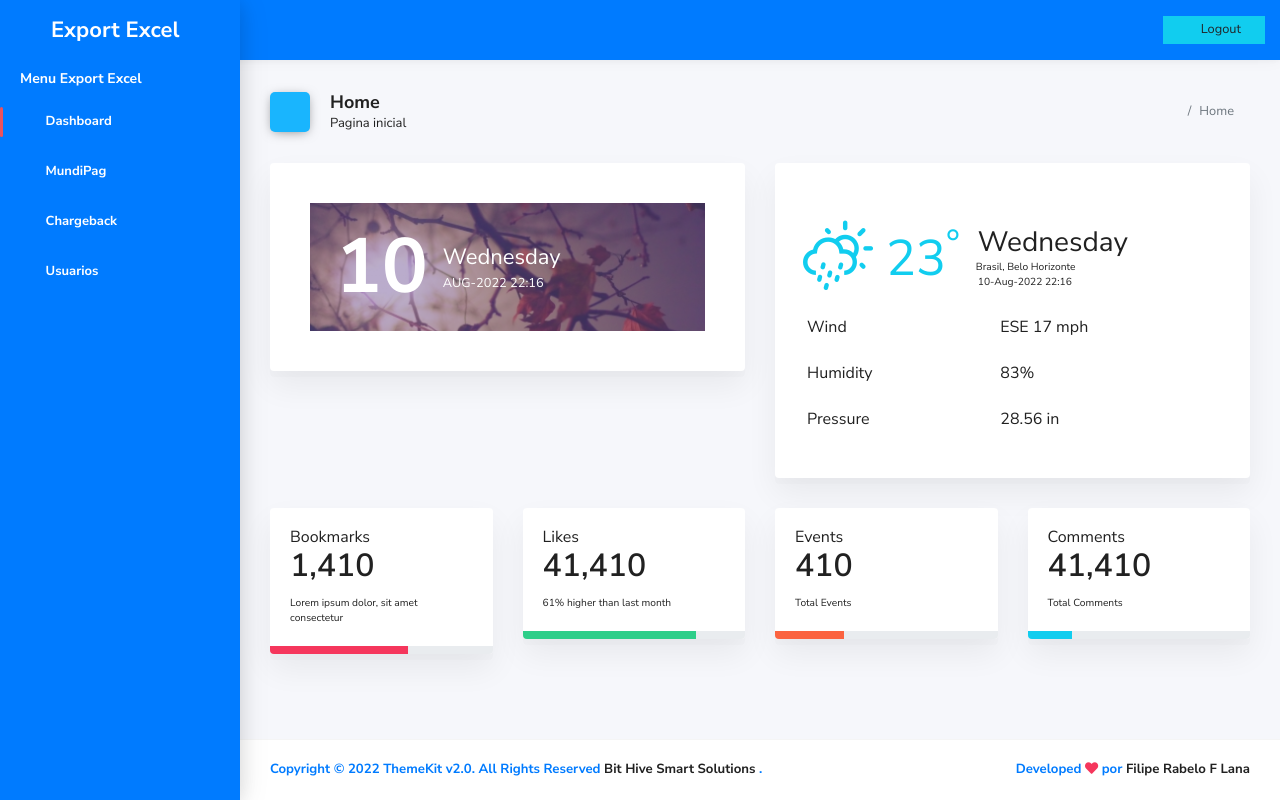
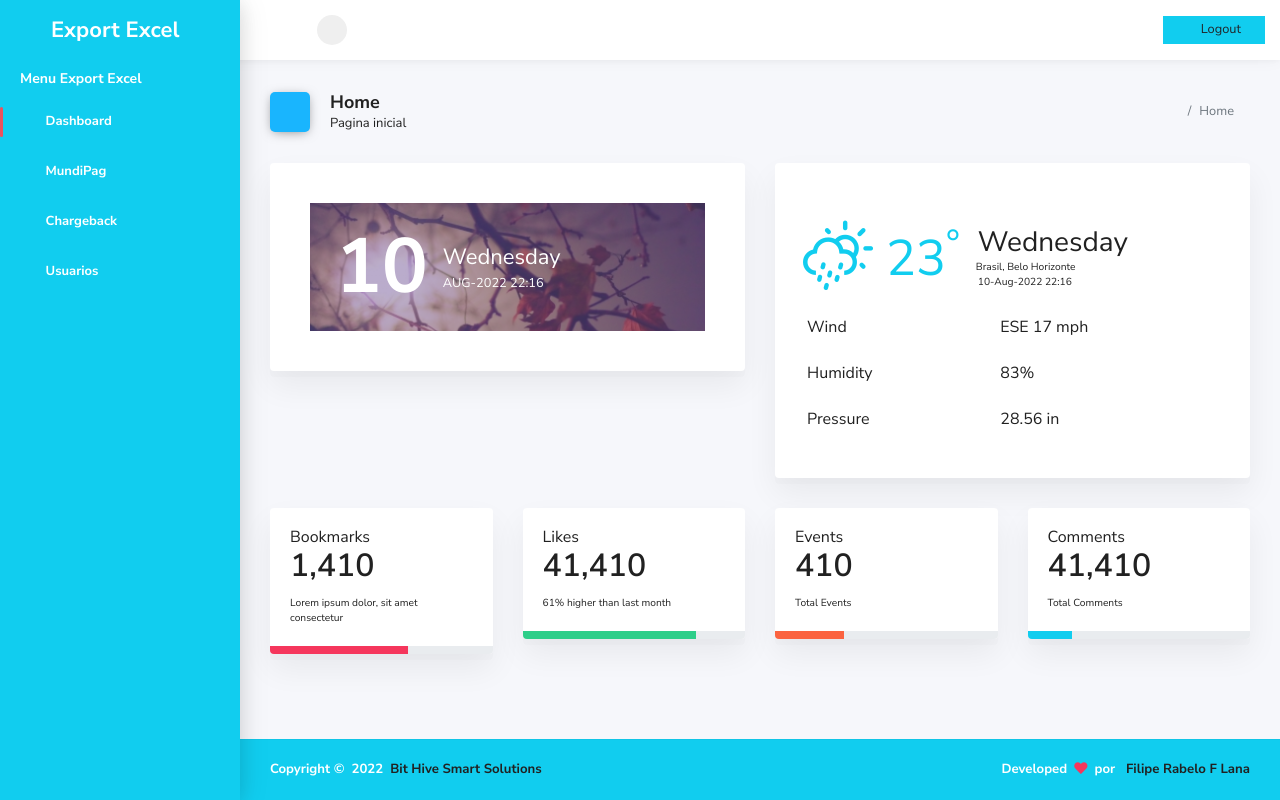
Before and after one commit to FilipeRabelo/Excel_Export, a CodeIgniter app: page /Excel_Export/home in a window 1280 px wide. Run offline with CodeIgniter, Linux system fonts and the light colour scheme; the visitor is signed in with stand-in values (Sample User, id 1); some libraries are stand-ins or nearby versions; some web fonts are replaced.

Commit message:
projeto Export Excel V1 ATUALIZADO  com sucesso

```diff
--- a/application/controllers/ChargeBack.php
+++ b/application/controllers/ChargeBack.php
@@ -62,7 +62,7 @@ require FCPATH . 'vendor/autoload.php';
                     'bandeira'            => $value[3],   //4
                     'tipoTransacao'       => $value[4],   //5
                     'd_c'                 => $value[5],   //6
-                    'dataTransacao'       => convertDataJulianExcel($value[6]),,   //7
+                    'dataTransacao'       => convertDataJulianExcel($value[6]),
                     'authorizationCode'   => $value[7],   //8
                     'valorTotalTransacao' => $value[8],   //9
                     'numeroDeParcelas'    => $value[9],   //10
--- a/application/helpers/funcao_helper.php
+++ b/application/helpers/funcao_helper.php
@@ -70,15 +70,18 @@
     function convertDataJulianExcel($d){
 
         if(is_numeric($d)){
+
             $d = intval($d);
         }else{
-            $d = 0;
+            $d =  0;
         }
-        $excelDate = $d; //2018-11-03
-        $miliseconds = ($excelDate - (25567 + 2)) * 86400 * 1000;
+
+        $excelDate = $d + 1; //2018-11-03   //ADICIONADO + 1 POR CAUSA DO RETORNA DA DATA//
+        $miliseconds = ($excelDate - (25567 + 2)) * 86400 * 1000 ;
         $seconds = $miliseconds / 1000;
 
         return date("Y-m-d", $seconds); //2018-11-03
+
     }
 
 ?>
--- a/application/views/chargeback/index.php
+++ b/application/views/chargeback/index.php
@@ -82,10 +82,10 @@
         </div>
     </div>
 
-    <footer class="footer fixed-bottom">
+    <footer class="footer fixed-bottom bg-info">
         <div class="w-100 clearfix">
-            <span class="text-center text-primary font-weight-bold text-sm-left d-md-inline-block">Copyright © <?= date('Y') ?> ThemeKit v2.0. All Rights Reserved <a href="https://bithive.com.br/">Bit Hive Smart Solutions </a>.</span>
-            <span class="float-none font-weight-bold text-primary float-sm-right mt-1 mt-sm-0 text-center">Developed <i class="fa fa-heart text-danger"></i> por <a href="https://github.com/FilipeRabelo" class="text-dark" target="_blank">Filipe Rabelo F Lana</a></span>
+            <span class="text-center text-white font-weight-bold text-sm-left d-md-inline-block">Copyright © &nbsp;<?= date('Y') ?> <a href="https://bithive.com.br/">&nbsp;Bit Hive Smart Solutions</a></span>
+            <span class="float-none font-weight-bold text-white float-sm-right mt-1 mt-sm-0 text-center">Developed &nbsp;<i class="fa fa-heart text-danger"></i>&nbsp; por &nbsp; <a href="https://github.com/FilipeRabelo" class="text-dark" target="_blank">Filipe Rabelo F Lana</a></span>
         </div>
     </footer>
 
--- a/application/views/home/index.php
+++ b/application/views/home/index.php
@@ -202,10 +202,10 @@
         </div>
     </div>
 
-    <footer class="footer fixed-bottom">
+    <footer class="footer fixed-bottom bg-info">
         <div class="w-100 clearfix">
-            <span class="text-center text-primary font-weight-bold text-sm-left d-md-inline-block">Copyright © <?= date('Y') ?> ThemeKit v2.0. All Rights Reserved <a href="https://bithive.com.br/">Bit Hive Smart Solutions </a>.</span>
-            <span class="float-none font-weight-bold text-primary float-sm-right mt-1 mt-sm-0 text-center">Developed <i class="fa fa-heart text-danger"></i> por <a href="https://github.com/FilipeRabelo" class="text-dark" target="_blank">Filipe Rabelo F Lana</a></span>
+            <span class="text-center text-white font-weight-bold text-sm-left d-md-inline-block">Copyright © &nbsp;<?= date('Y') ?> <a href="https://bithive.com.br/">&nbsp;Bit Hive Smart Solutions</a></span>
+            <span class="float-none font-weight-bold text-white float-sm-right mt-1 mt-sm-0 text-center">Developed &nbsp;<i class="fa fa-heart text-danger"></i>&nbsp; por &nbsp; <a href="https://github.com/FilipeRabelo" class="text-dark" target="_blank">Filipe Rabelo F Lana</a></span>
         </div>
     </footer>
 
--- a/application/views/layout/navbar.php
+++ b/application/views/layout/navbar.php
@@ -1,4 +1,4 @@
-<header class="header-top" header-theme="blue">
+<header class="header-top" header-theme="white">
     <div class="container-fluid">
         <div class="d-flex justify-content-between">
 
--- a/application/views/layout/sidebar.php
+++ b/application/views/layout/sidebar.php
@@ -1,6 +1,6 @@
 <div class="app-sidebar colored">
 
-    <div class="sidebar-header bg-primary">
+    <div class="sidebar-header bg-info">
         <a class="header-brand " data-toggle="tooltip" title="Ir para Home" href="<?= base_url('home'); ?>">
             <div class="logo-img">
                 <i class="ik ik-folder"></i>
@@ -12,12 +12,12 @@
         <button id="sidebarClose" class="nav-close"><i class="ik ik-x"></i></button>
     </div>
 
-    <div class="sidebar-content bg-primary">
+    <div class="sidebar-content bg-info">
         <div class="nav-container">
 
             <nav id="main-menu-navigation" class="navigation-main">
 
-                <div class="nav-lavel bg-primary text-white font-weight-bold ">Menu Export Excel</div>
+                <div class="nav-lavel bg-info text-white font-weight-bold ">Menu Export Excel</div>
 
                 <div class=" nav-item active">
                     <a href="<?= base_url('/home'); ?>"><i class="ik ik-bar-chart-2"></i><span>Dashboard</span></a>
--- a/application/views/mundipag/index.php
+++ b/application/views/mundipag/index.php
@@ -82,10 +82,10 @@
         </div>
     </div>
 
-  <footer class="footer fixed-bottom">
+    <footer class="footer fixed-bottom bg-info">
         <div class="w-100 clearfix">
-            <span class="text-center text-primary font-weight-bold text-sm-left d-md-inline-block">Copyright © <?= date('Y') ?> ThemeKit v2.0. All Rights Reserved <a href="https://bithive.com.br/">Bit Hive Smart Solutions </a>.</span>
-            <span class="float-none font-weight-bold text-primary float-sm-right mt-1 mt-sm-0 text-center">Developed <i class="fa fa-heart text-danger"></i> por <a href="https://github.com/FilipeRabelo" class="text-dark" target="_blank">Filipe Rabelo F Lana</a></span>
+            <span class="text-center text-white font-weight-bold text-sm-left d-md-inline-block">Copyright © &nbsp;<?= date('Y') ?> <a href="https://bithive.com.br/">&nbsp;Bit Hive Smart Solutions</a></span>
+            <span class="float-none font-weight-bold text-white float-sm-right mt-1 mt-sm-0 text-center">Developed &nbsp;<i class="fa fa-heart text-danger"></i>&nbsp; por &nbsp; <a href="https://github.com/FilipeRabelo" class="text-dark" target="_blank">Filipe Rabelo F Lana</a></span>
         </div>
     </footer>
 
```
Also changed, not shown: application/models/ChargeBack_model.php (+1 -45 lines), application/views/usuarios/core.php (+5 -4 lines), application/views/usuarios/index.php (+7 -5 lines).
